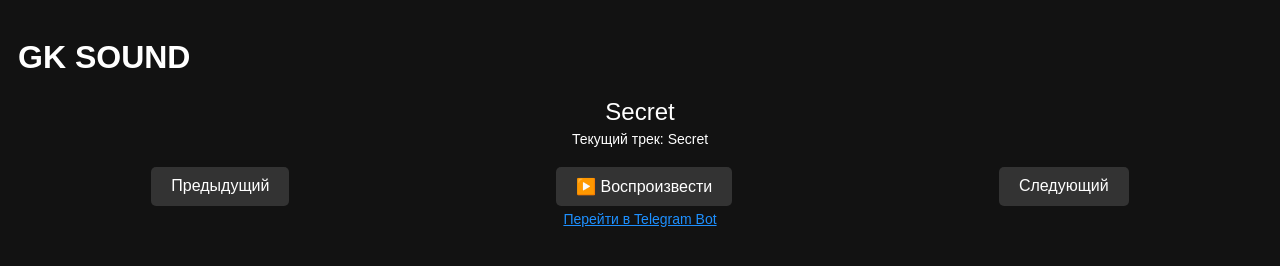
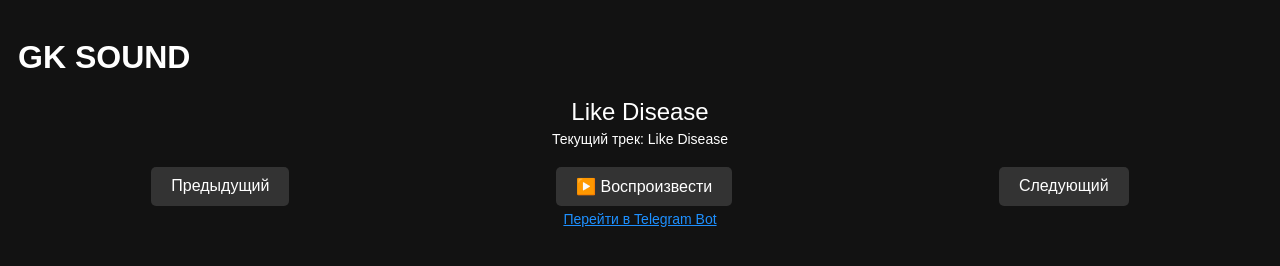
Before and after one commit to iGOKOi/newapp, a plain HTML site: page index.html in a window 1280 px wide. Drawn offline with Linux system fonts and the light colour scheme.

Commit message:
Update index.html

```diff
--- a/index.html
+++ b/index.html
@@ -72,27 +72,11 @@
             const trackTitle = document.querySelector('.track-title'); // Для отображения названия текущего трека
             const trackName = document.querySelector('.track-name');
 
-            // Список треков с названиями и ссылками на Google Drive
+            // Список треков с названиями и ссылками на SoundCloud
             const tracks = [
                 {
-                    title: "Secret",
-                    url: "https://drive.google.com/uc?id=1ObuD1e6A0qY2zEIultjZGg9wzt4IEfR7"
-                },
-                {
-                    title: "Where",
-                    url: "https://drive.google.com/uc?export=download&id=1n9NIV84toNI4ebonDkmYVxu4cGRGARwg"
-                },
-                {
-                    title: "Pret",
-                    url: "https://drive.google.com/uc?export=download&id=1susDjUeEoBbRnkObRhd6Z6OiH2tp-wff"
-                },
-                {
-                    title: "Money",
-                    url: "https://drive.google.com/uc?export=download&id=1KYfjccNgyLCRP9yCa5Z4ULuKbmIeEK8H"
-                },
-                {
-                    title: "Dise",
-                    url: "https://drive.google.com/uc?export=download&id=19aMohL6cEXm7O6wF3U_D5fTXokEQP9eX"
+                    title: "Like Disease",
+                    url: "https://soundcloud.com/goko-161925798/like-disease?si=7ec71fa3881e4766a95927b5a005b251&utm_source=clipboard&utm_medium=text&utm_campaign=social_sharing"
                 }
             ];
 
@@ -141,3 +125,8 @@
 
 </body>
 </html>
+
+    </script>
+
+</body>
+</html>
```
